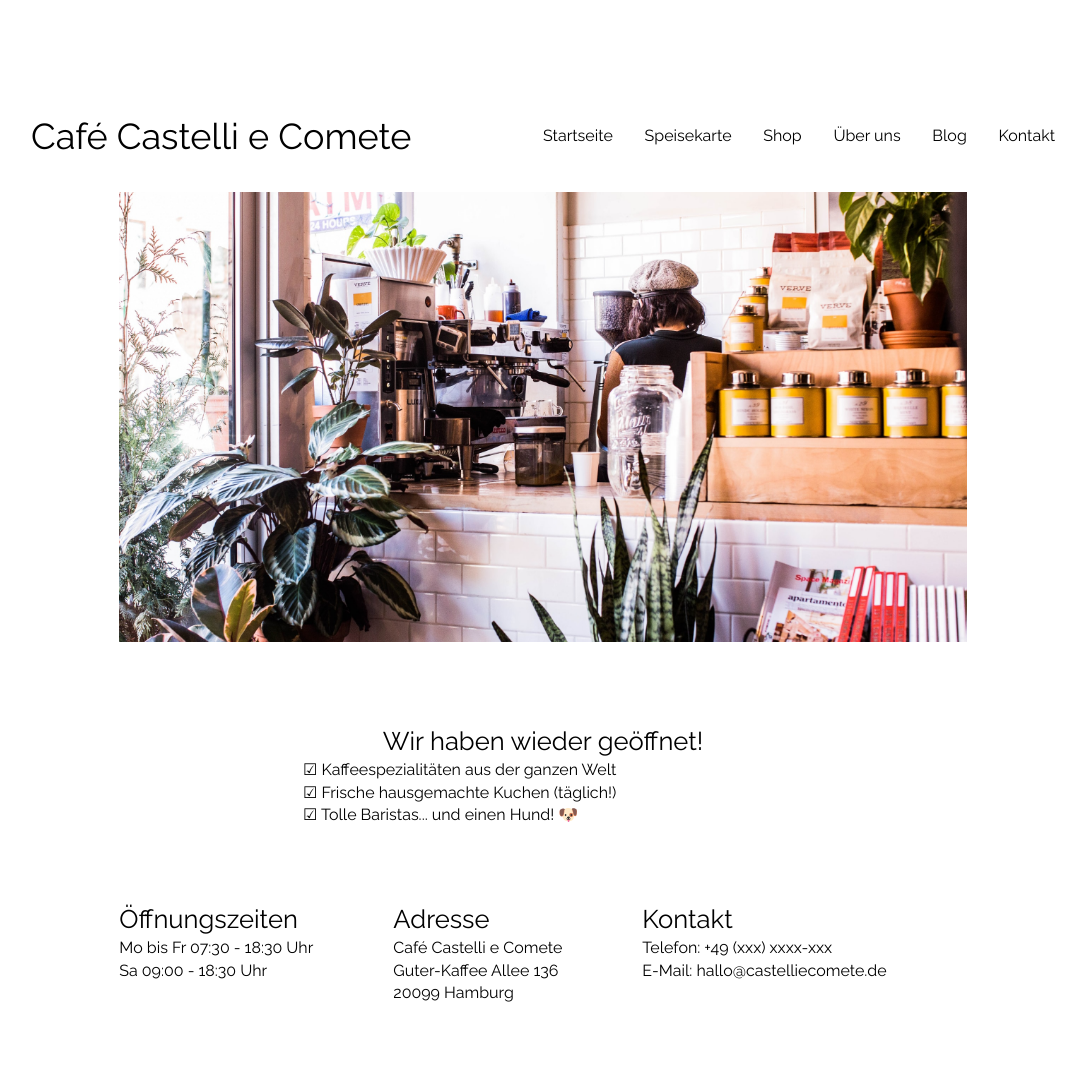
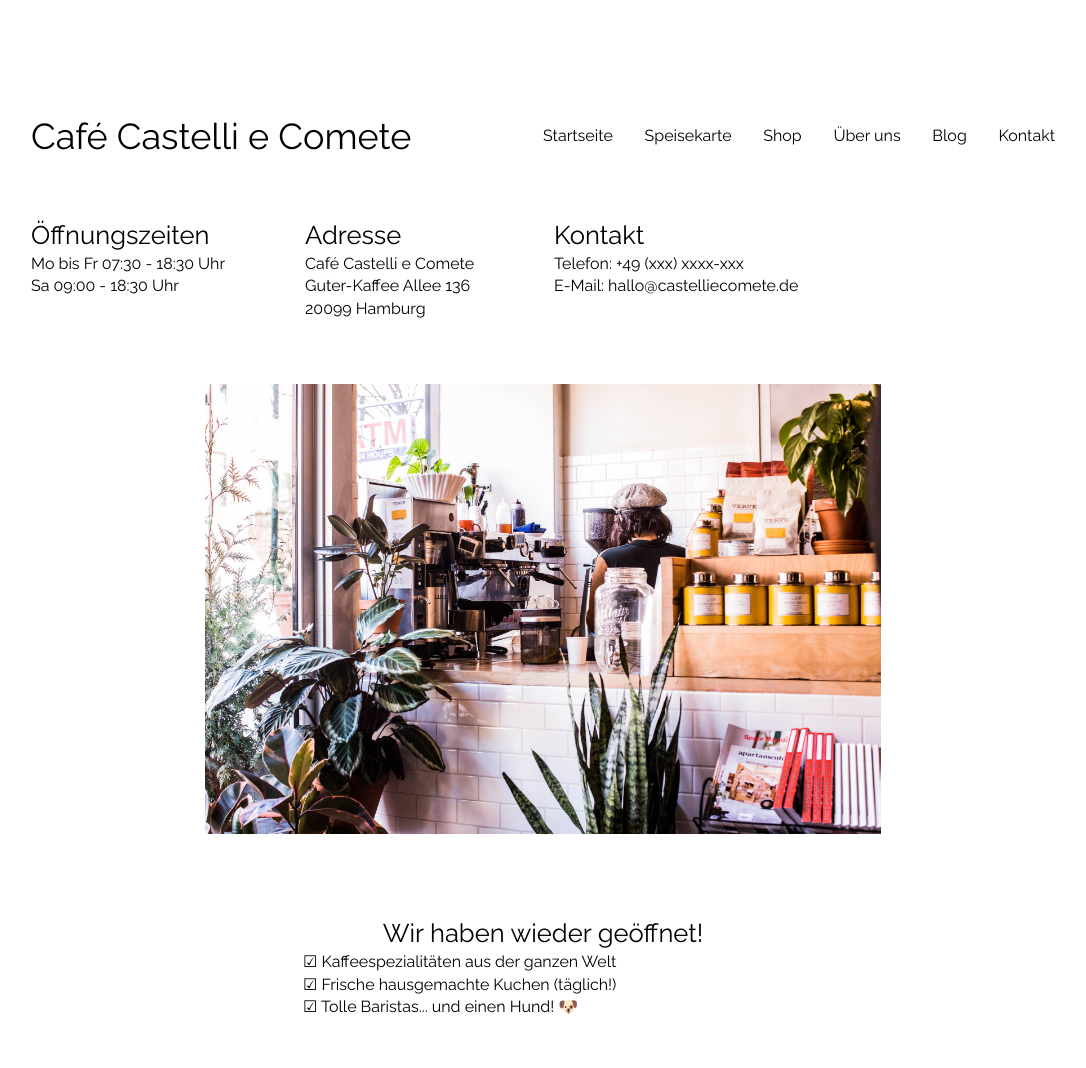
Before and after one commit to tramio/TOP-restaurant-page, a website built with webpack: page dist/index.html in a window 1280 px wide. Shown: the whole page, without its empty margins (97-1183 px from the left). Built offline with nearby package versions, Linux system fonts and the light colour scheme.

Commit message:
Turn footer HTML into JS

```diff
--- a/package.json
+++ b/package.json
@@ -5,9 +5,9 @@
   "main": "index.js",
   "scripts": {
     "test": "echo \"Error: no test specified\" && exit 1",
-    "build": "webpack --progress --mode=production",
-    "watch": "webpack --progress --watch"
-},
+    "watch": "webpack --watch",
+    "build": "webpack"
+  },
   "author": "tramio",
   "license": "ISC",
   "devDependencies": {
--- a/src/index.js
+++ b/src/index.js
@@ -1,3 +1,3 @@
-import loadHeader from "./modules/canvas";
+import canvas from "./modules/canvas";
 
-loadHeader();
+canvas.load();
--- a/src/modules/canvas.js
+++ b/src/modules/canvas.js
@@ -29,10 +29,62 @@ function createNavbarTabs() {
     });
     return ul;
 }
-function loadHeader() {
-    const content = document.getElementById("content");
-    const header = createHeader();
-    content.appendChild(header);
+
+function create(element) {
+    return document.createElement(`${element}`);
+}
+function createFooter() {
+    const footer = create("footer");
+    footer.appendChild(createOpeningHoursDiv());
+    footer.appendChild(createAddressDiv());
+    footer.appendChild(createContactDiv());
+    return footer;
+}
+function createOpeningHoursDiv() {
+    const h2 = create("h2");
+    h2.textContent = "Öffnungszeiten";
+    const paragraph = create("p");
+    paragraph.innerHTML = "Mo bis Fr 07:30 - 18:30 Uhr<br>Sa 09:00 - 18:30 Uhr";
+    const div = create("div");
+    div.appendChild(h2);
+    div.appendChild(paragraph);
+    return div;
+}
+function createAddressDiv() {
+    const h2 = create("h2");
+    h2.textContent = "Adresse";
+    const paragraph = create("p");
+    paragraph.innerHTML = "<em>Café Castelli e Comete</em><br>Guter-Kaffee Allee 136<br>20099 Hamburg";
+    const div = create("div");
+    div.appendChild(h2);
+    div.appendChild(paragraph);
+    return div;
+}
+function createContactDiv() {
+    const h2 = create("h2");
+    h2.textContent = "Kontakt";
+    const paragraph = create("p");
+    paragraph.textContent = "Telefon: +49 (xxx) xxxx-xxx";
+    const paragraph2 = create("p");
+    paragraph2.textContent = "E-Mail: hallo@castelliecomete.de";
+    const div = create("div");
+    div.appendChild(h2);
+    div.appendChild(paragraph);
+    div.appendChild(paragraph2);
+    return div;
 }
 
-export default loadHeader;
+const canvas = (() => {
+    const content = document.getElementById("content");
+    const _loadHeader = () => content.appendChild(createHeader());
+    const _loadFooter = () => content.appendChild(createFooter());
+    const load = () => {
+        _loadHeader();
+        _loadFooter();
+    }
+    return {
+        load,
+    }
+})();
+
+export default canvas;
--- a/webpack.config.js
+++ b/webpack.config.js
@@ -1,6 +1,7 @@
 const path = require('path');
 
 module.exports = {
+  mode: 'development',
   entry: './src/index.js',
   output: {
     filename: 'main.js',
```
Also changed, not shown: dist/index.html, dist/main.js.
